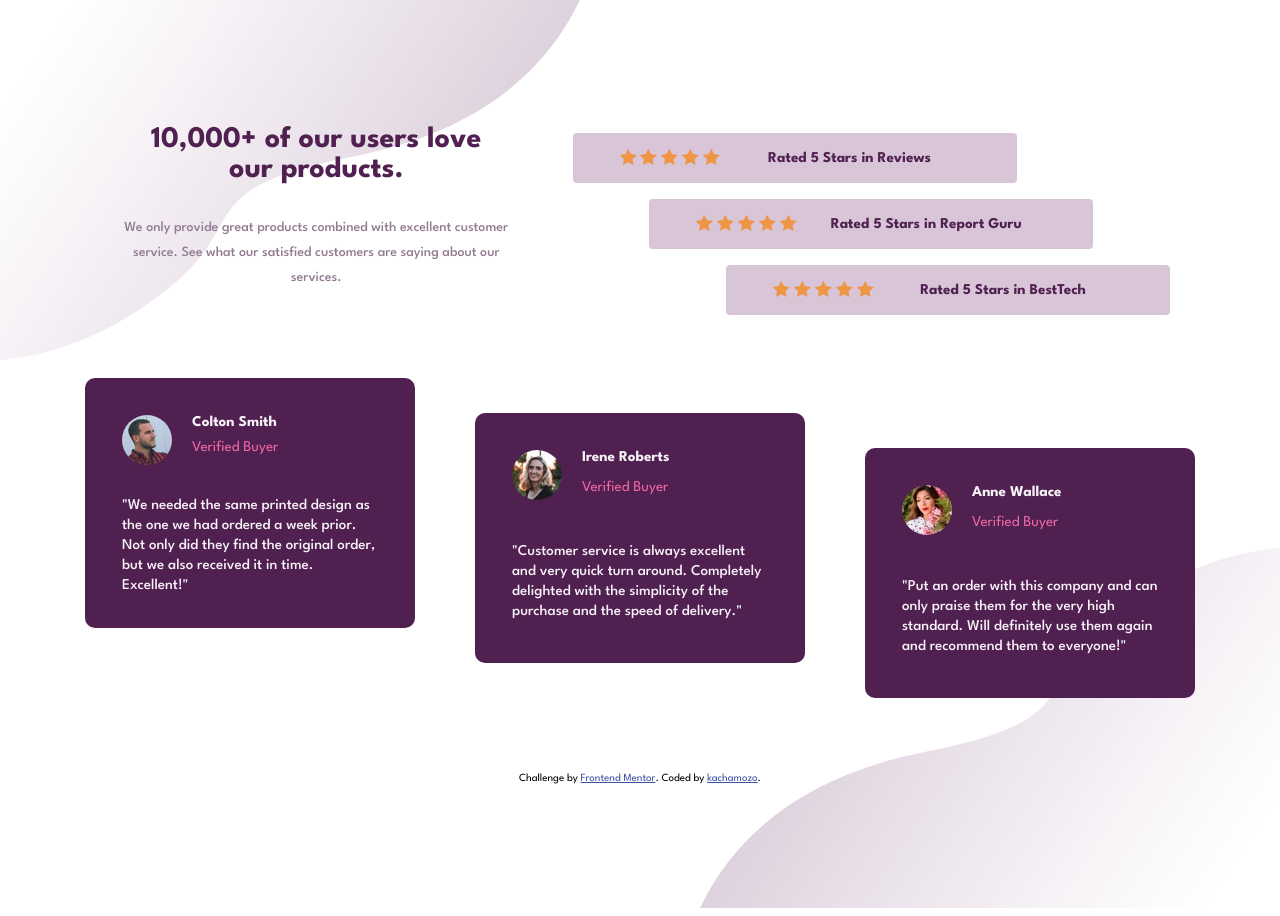
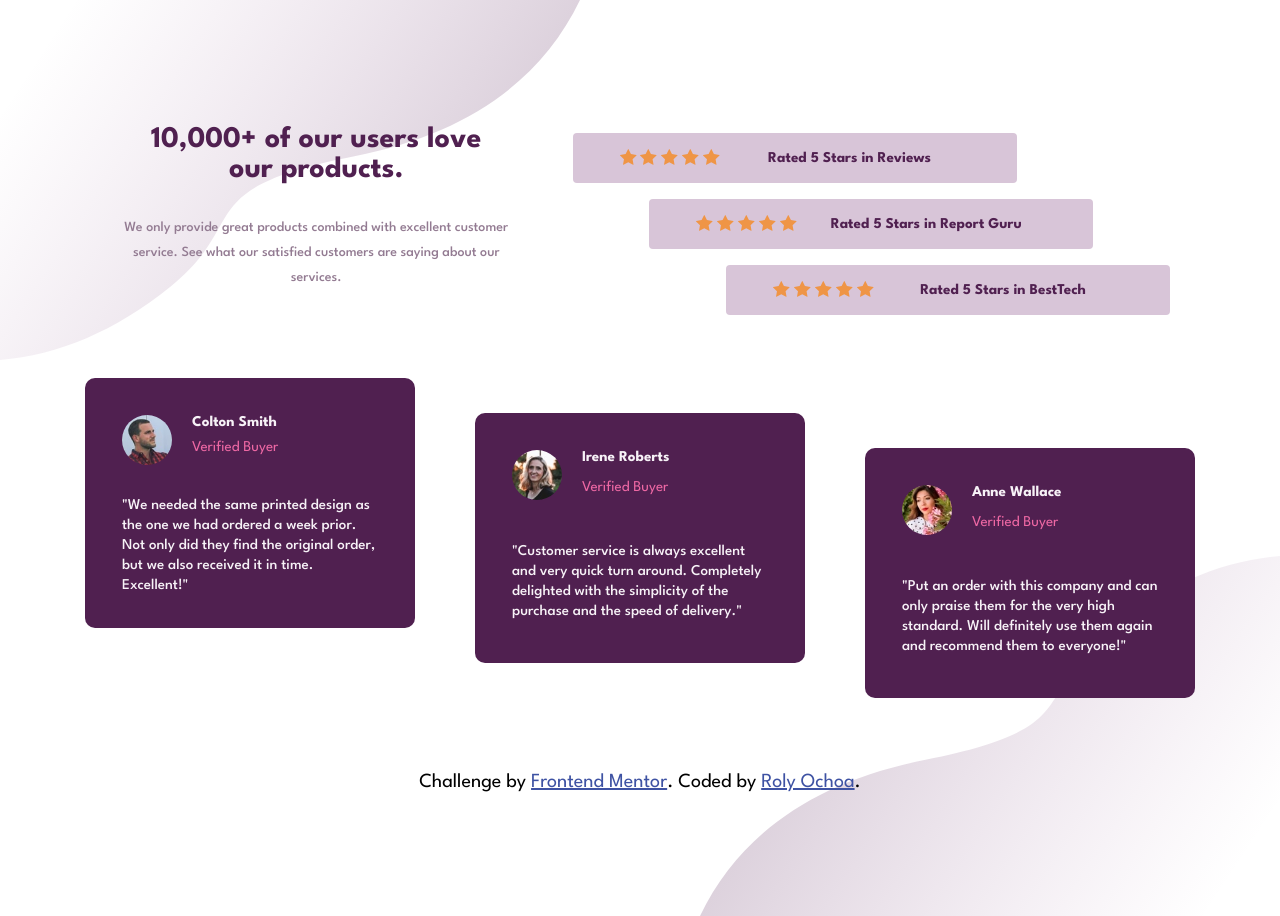
Before and after one commit to kachamozo/Fronted-Mentor-Social-proof-section, a plain HTML site: page index.html in a window 1280 px wide. Drawn offline with Linux system fonts and the light colour scheme; a web font is replaced by a local one.

Commit message:
Fix footer

```diff
--- a/index.html
+++ b/index.html
@@ -96,7 +96,10 @@
 				Challenge by
 				<a href="https://www.frontendmentor.io?ref=challenge" target="_blank"
 					>Frontend Mentor</a
-				>. Coded by <a href="#">kachamozo</a>.
+				>. Coded by
+				<a href="https://www.linkedin.com/in/rolyochoa/" target="_blank"
+					>Roly Ochoa</a
+				>.
 			</footer>
 		</div>
 	</body>
--- a/style.css
+++ b/style.css
@@ -110,7 +110,7 @@ header {
 }
 /* ------------Footer----------- */
 footer {
-	font-size: 11px;
+	font-size: 20px;
 	text-align: center;
 	a {
 		color: hsl(228, 45%, 44%);
```
